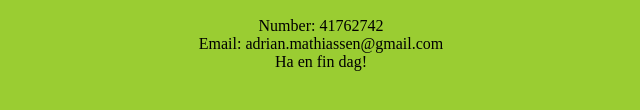
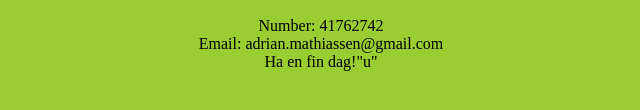
Before and after one commit to adibadi12/Tverfaglig-prosjekt, a plain HTML site: page index.html in a window 1280 px wide. Shown: the part 6931-7041 px from the top of the page, 339-979 px from the left. Drawn offline with Linux system fonts and the light colour scheme.

Commit message:
lil update

```diff
--- a/index.html
+++ b/index.html
@@ -122,7 +122,7 @@
         <ul>
             <li>Number: 41762742</li>
             <li>Email: adrian.mathiassen@gmail.com</li>
-            <li>Ha en fin dag!</li>
+            <li>Ha en fin dag!"u"</li>
         </ul>
 </footer>
 </html>
```
